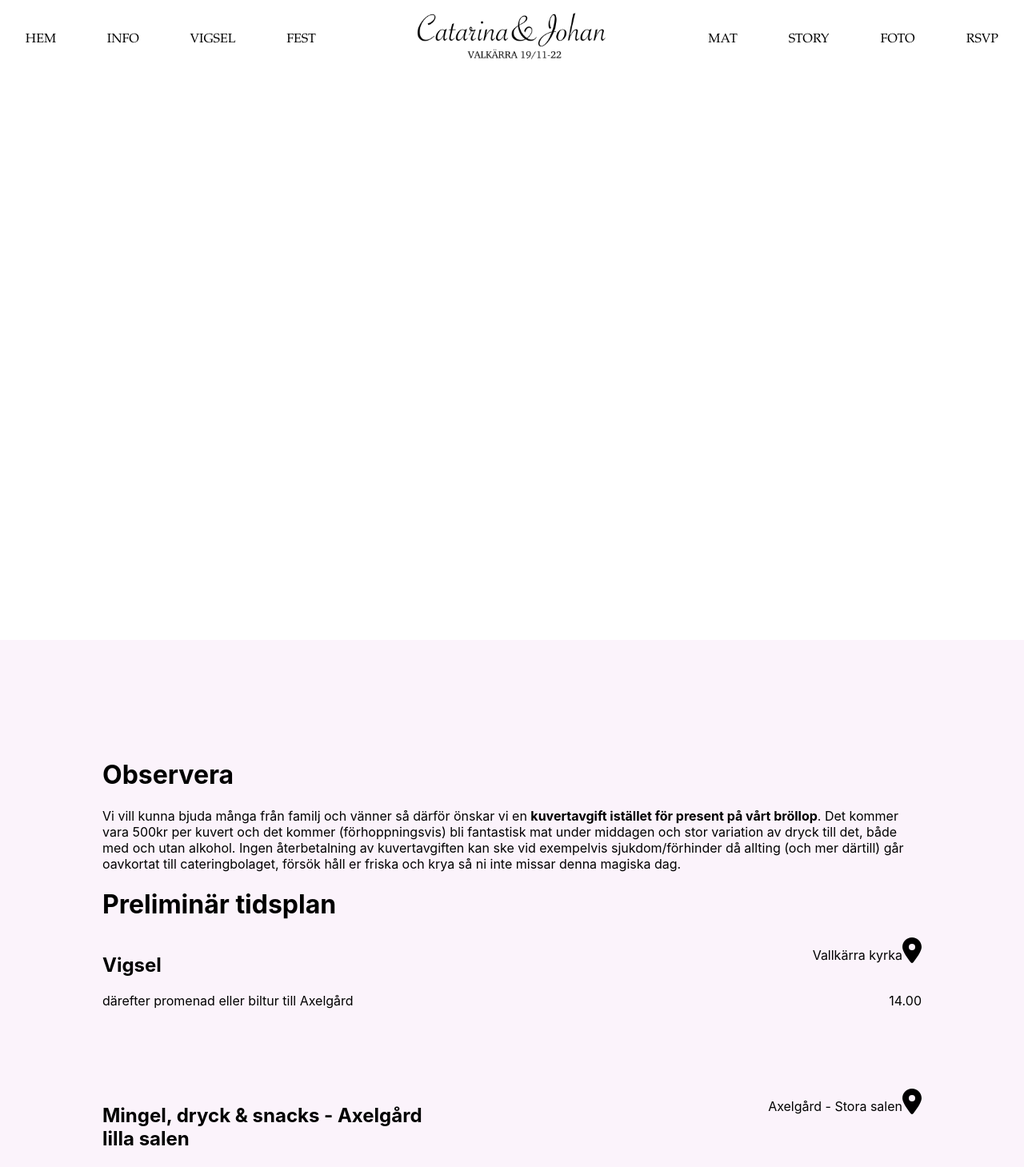
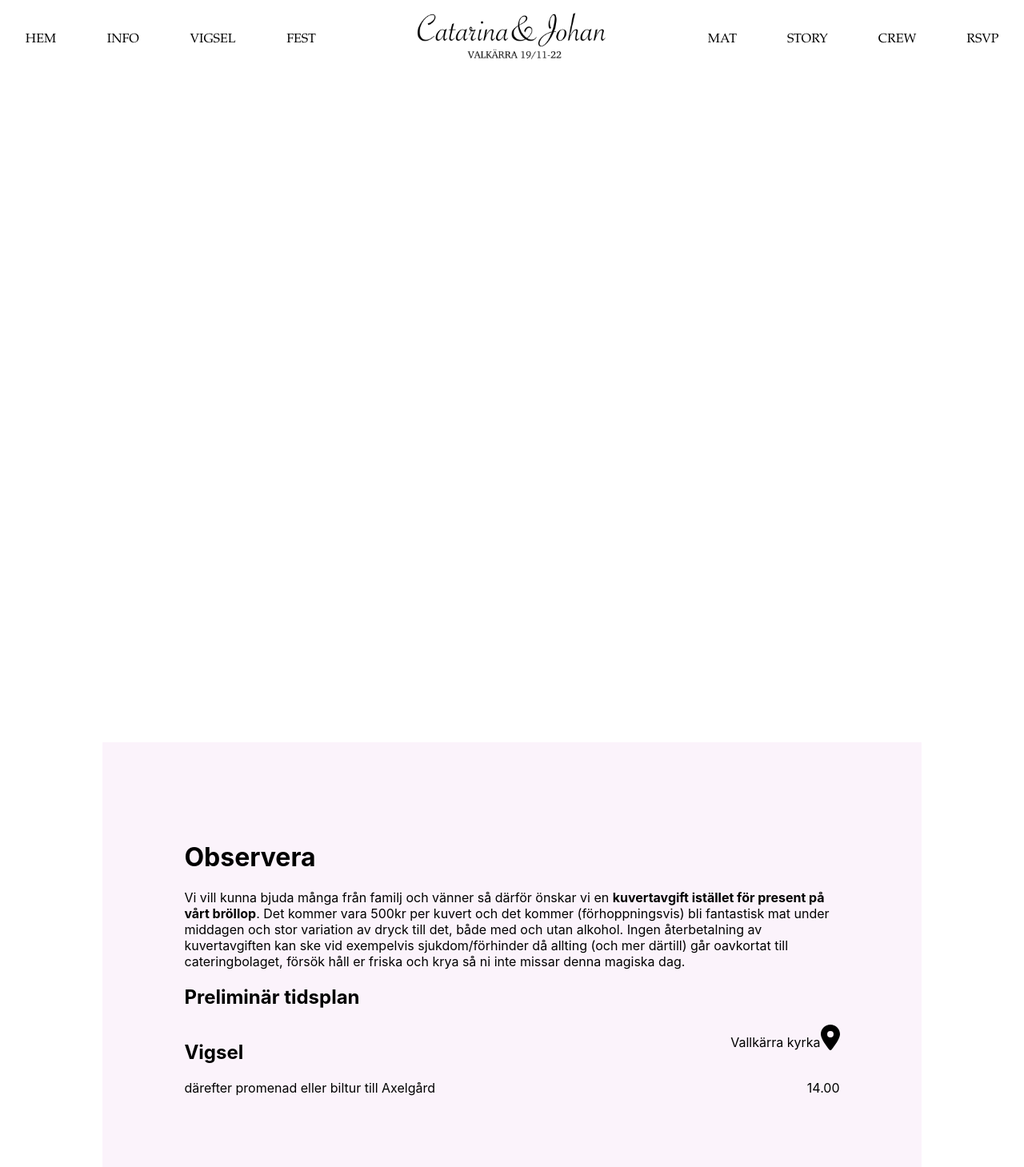
Before and after one commit to brocahontaz/fjallbark-wedding-page, a React (Create React App) app: page / in a window 1280 px wide. Shown: the top 1459 px of the page at 80% size. Built offline with nearby package versions, Linux system fonts and the light colour scheme.

Commit message:
Basic menu page

```diff
--- a/src/Header/Header.js
+++ b/src/Header/Header.js
@@ -11,7 +11,7 @@ const links = [
   'fest',
   'mat',
   'story',
-  'foto',
+  'crew',
   'RSVP'
 ];
 
--- a/src/Main/Info/Info.js
+++ b/src/Main/Info/Info.js
@@ -1,13 +1,18 @@
-/*eslint-disable */
+/* eslint-disable max-len */
 import './Info.css';
-import Event from '../components/Event'
+import Event from '../components/Event';
 
 function Info() {
   return (
     <div className="Info" id="info">
       <h1>Observera</h1>
-      <div>Vi vill kunna bjuda många från familj och vänner så därför önskar vi en <b>kuvertavgift istället för present på vårt bröllop</b>. Det kommer vara 500kr per kuvert och det kommer (förhoppningsvis) bli fantastisk mat under middagen och stor variation av dryck till det, både med och utan alkohol. Ingen återbetalning av kuvertavgiften kan ske vid exempelvis sjukdom/förhinder då allting (och mer därtill) går oavkortat till cateringbolaget, försök håll er friska och krya så ni inte missar denna magiska dag.</div>
-      <h1>Preliminär tidsplan</h1>
+      <div>
+        Vi vill kunna bjuda många från familj och vänner så därför önskar vi en
+        {' '}
+        <b>kuvertavgift istället för present på vårt bröllop</b>
+        . Det kommer vara 500kr per kuvert och det kommer (förhoppningsvis) bli fantastisk mat under middagen och stor variation av dryck till det, både med och utan alkohol. Ingen återbetalning av kuvertavgiften kan ske vid exempelvis sjukdom/förhinder då allting (och mer därtill) går oavkortat till cateringbolaget, försök håll er friska och krya så ni inte missar denna magiska dag.
+      </div>
+      <h2>Preliminär tidsplan</h2>
       <Event
         thing="Vigsel"
         location="Vallkärra kyrka"
--- a/src/Main/Main.css
+++ b/src/Main/Main.css
@@ -1,4 +1,6 @@
 .Main {
   width: 100%;
-  background-color: #FFFFFF
+  background-color: #FFFFFF;
+  width: 80%;
+  padding: 10%;
 }
--- a/src/Main/Main.js
+++ b/src/Main/Main.js
@@ -3,6 +3,7 @@ import './Main.css';
 import Home from './Home';
 import Story from './Story';
 import Info from './Info';
+import Menu from './Menu';
 
 function Main() {
   return (
@@ -10,6 +11,7 @@ function Main() {
       <Home />
       <Info />
       <Story />
+      <Menu />
     </div>
   );
 }
--- /dev/null
+++ b/src/Main/Menu/Menu.js
@@ -0,0 +1,41 @@
+/* eslint-disable max-len */
+function Menu() {
+  return (
+    <div id="mat">
+
+      <h2>Preliminär meny</h2>
+      <br />
+
+      <span>
+        <b>Förätt</b>
+        {' '}
+        Confiterad torsk - havskräftsbisque - rostad butternutpumpa - citronemulsion - rökt sidfläsk - blommor
+      </span>
+      <br />
+      <br />
+
+      <span>
+        <b>Huvudrätt</b>
+        {' '}
+        Bräserad oxkind - sotad silverlök - bakad palsternacka - syltad pumpa - gremolata smaksatt potatispuré
+      </span>
+      <br />
+      <br />
+
+      <span>
+        <b>Efterätt</b>
+        {' '}
+        Glenns Schwarzwaldtårta samt prinsesstårta!
+      </span>
+
+      <br />
+      <br />
+      <br />
+
+      Maten kommer lagas och serveras av Segers Mat, givetvis tillgodoser de anmälda matpreferenser!
+
+    </div>
+  );
+}
+
+export default Menu;
--- /dev/null
+++ b/src/Main/Menu/index.js
@@ -0,0 +1,3 @@
+import Menu from './Menu';
+
+export default Menu;
```
